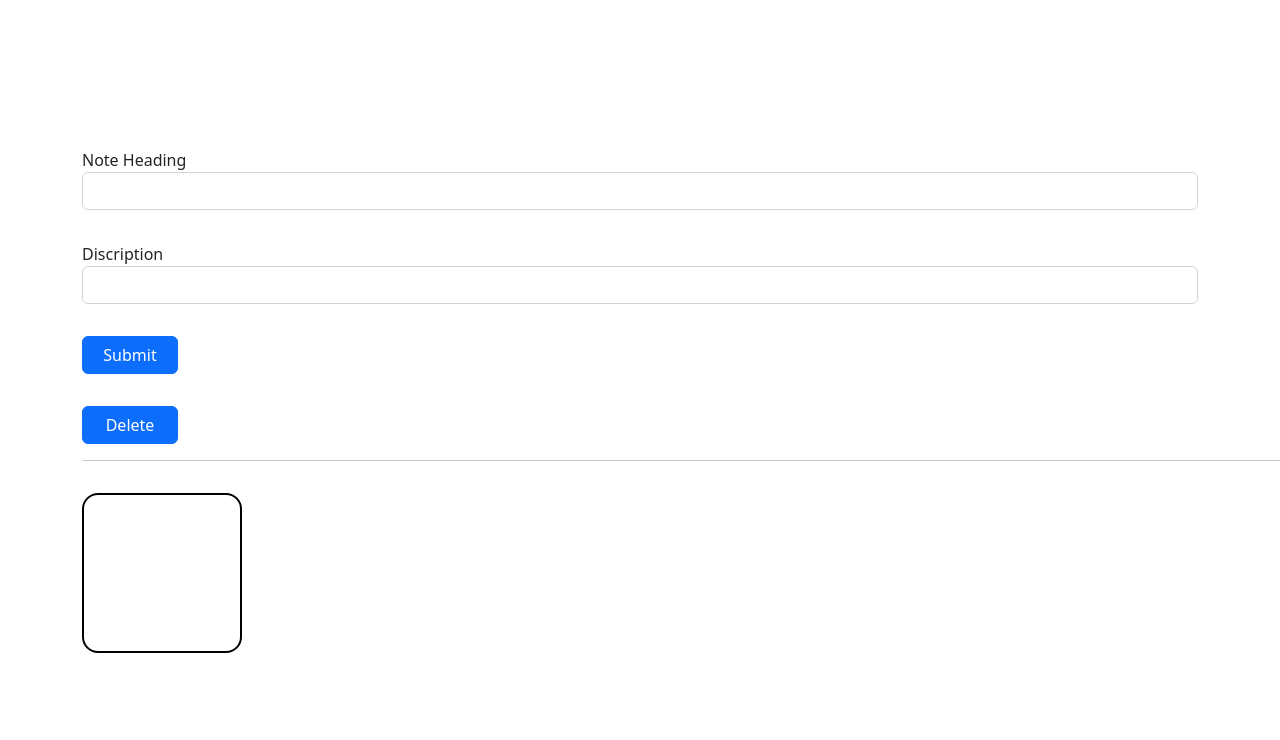
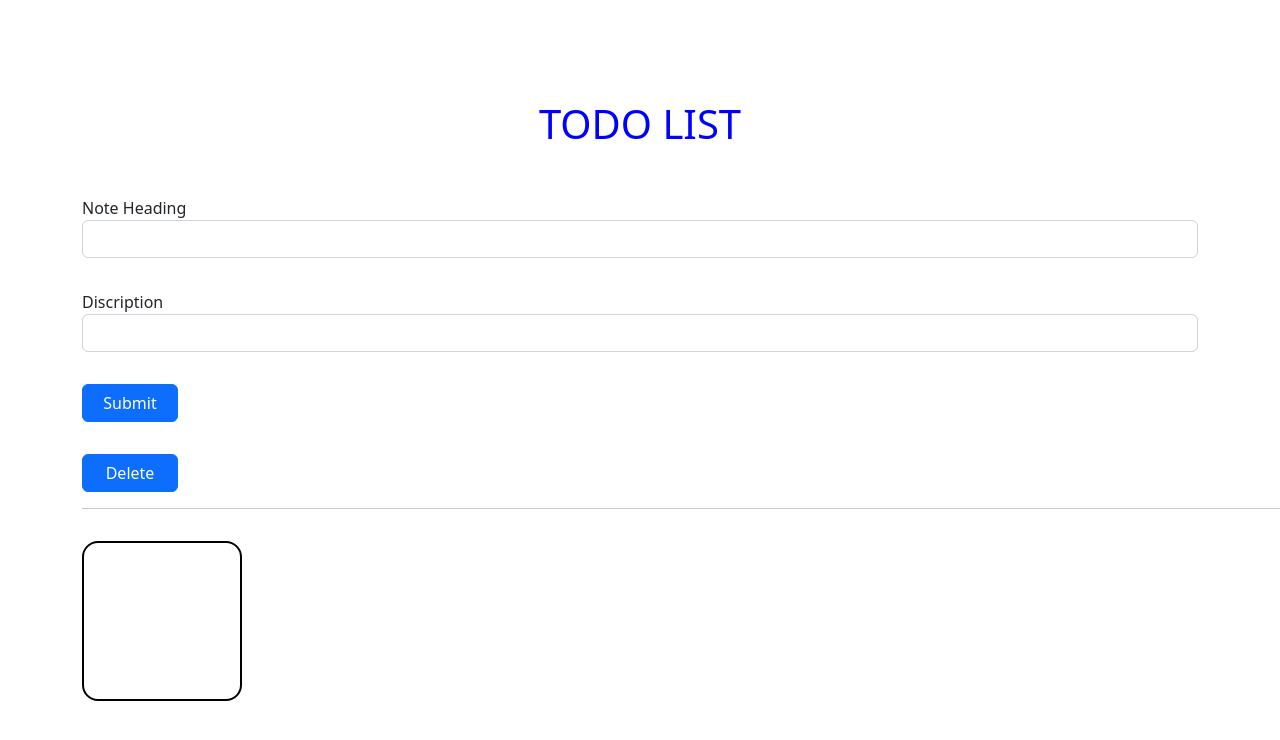
Before and after one commit to dushyantsolanki/TODO---LIST-Web-App, a plain HTML site: page index.html in a window 1280 px wide. Shown: the top 740 px of the page. Drawn offline with nearby package versions, Linux system fonts and the light colour scheme.

Commit message:
Heading Style Change

```diff
--- a/index.html
+++ b/index.html
@@ -14,6 +14,7 @@
 <body>
 
   <div class="container">
+    <h1>TODO LIST</h1>
     <form>
       <div class="form-group">
         <label for="exampleInputEmail1">Note Heading</label>
--- a/style.css
+++ b/style.css
@@ -5,6 +5,11 @@ html, body {
 * {
   margin: 0;
   padding: 0;
+}
+h1{
+  text-align: center;
+  color: blue;
+  margin: 0 0 3rem 0;
 }
 
 body {
```
